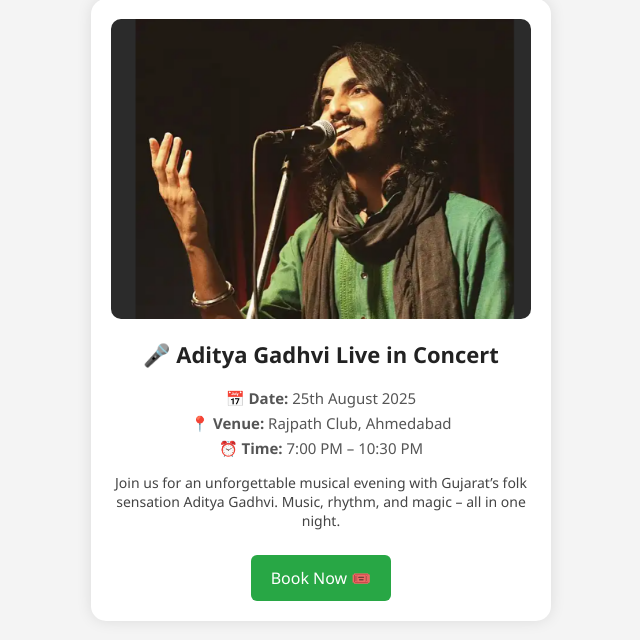
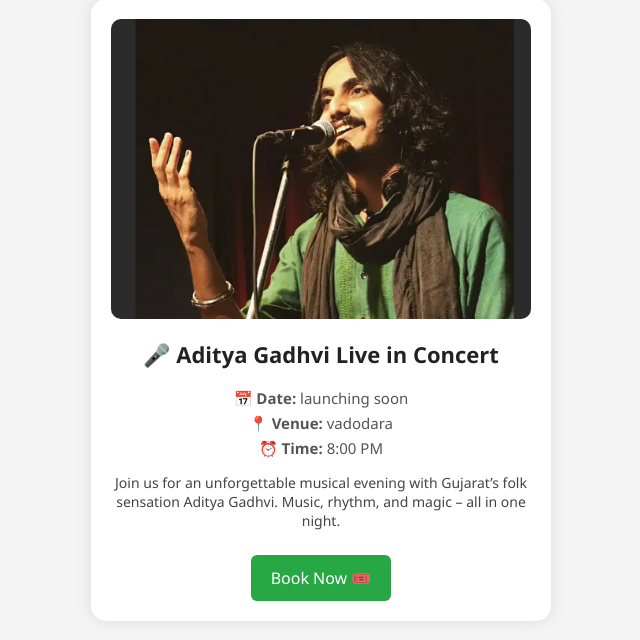
Before and after one commit to amemitroofficial9/aditya_concert, a Flask app: page / in a window 1280 px wide. Shown: the part 90-730 px from the top of the page, without its empty margins (319-959 px from the left). Run offline with Flask 3, Linux system fonts and the light colour scheme.

Commit message:
Update event details: venue Vadodara, date Launching Soon

```diff
--- a/templates/home.html
+++ b/templates/home.html
@@ -72,9 +72,9 @@
   <div class="card">
     <img src="{{ url_for('static', filename='images/ADITYA.JPG') }}" alt="Aditya Gadhvi">
     <h2>🎤 Aditya Gadhvi Live in Concert</h2>
-    <div class="info">📅 <strong>Date:</strong> 25th August 2025</div>
-    <div class="info">📍 <strong>Venue:</strong> Rajpath Club, Ahmedabad</div>
-    <div class="info">⏰ <strong>Time:</strong> 7:00 PM – 10:30 PM</div>
+    <div class="info">📅 <strong>Date:</strong> launching soon </div>
+    <div class="info">📍 <strong>Venue:</strong> vadodara </div>
+    <div class="info">⏰ <strong>Time:</strong> 8:00 PM </div>
     <div class="description">
       Join us for an unforgettable musical evening with Gujarat’s folk sensation Aditya Gadhvi.
       Music, rhythm, and magic – all in one night.
```
